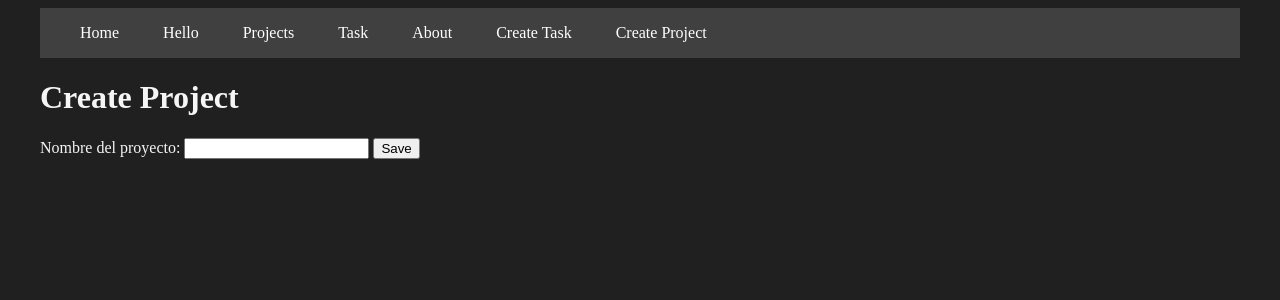
After one commit to sebasgclement/proyectoDjango1, a Django app: page /create_project/ in a window 1280 px wide. The commit adds this page. Shown: the top 300 px of the page. Run offline with Django 4.2, Linux system fonts and the light colour scheme.

Commit message:
tercer commit

```diff
--- a/myapp/forms.py
+++ b/myapp/forms.py
@@ -1,6 +1,9 @@
 from django import forms
 
 class CreateNewTask(forms.Form):
-    title = forms.CharField(label="Título de Tarea: ", max_length=200)
-    description = forms.CharField(label='Descripción de la tarea:',widget=forms.Textarea)
+    title = forms.CharField(label="Título de Tarea: ", max_length=200, widget=forms.TextInput)
+    description = forms.CharField(label='Descripción de la tarea:',widget=forms.TextInput(attrs={'class':'input'}))
     project_id = forms.CharField(label="Proyecto", widget=forms.Select)
+
+class CreateNewProject(forms.Form):
+    name = forms.CharField(label='Nombre del proyecto', max_length=200)
--- /dev/null
+++ b/myapp/static/styles/style.css
@@ -0,0 +1,45 @@
+body{
+    background: #202020;
+    color: whitesmoke;
+}
+
+.navbar{
+
+    background: #404040;
+
+}
+
+.navbar ul li{
+    list-style: none;
+}
+
+.navbar ul{
+    display:inline-flex;
+    justify-content: space-between;
+}
+.navbar ul li a{
+    color: white;
+    text-decoration: none;
+}
+
+.navbar ul li a:hover{
+    color: aquamarine;
+}
+
+.container{
+    max-width: 1200px;
+    margin: auto;
+}
+
+.card{
+    background: whitesmoke;
+    color: black;
+    padding: 10px;
+    margin-bottom: 20px;
+}
+
+.input{
+    background: wheat;
+    padding: 10px;
+    display: block;
+}
--- a/myapp/templates/index.html
+++ b/myapp/templates/index.html
@@ -1,8 +1,12 @@
 {% extends "layouts/base.html" %}
+
+{% load static %}
 
 {% block content %}
 <h1>Bienvenidos a {{title}}</h1>
 
+<img src="{% static 'django-icon.png' %}" alt="" width="70">
+
 <p>Lorem ipsum dolor sit amet consectetur, adipisicing elit. Inventore incidunt iusto, unde explicabo repudiandae nulla excepturi sequi totam rem, architecto, maxime alias natus nostrum tempora quo nesciunt. Aliquid, qui iusto.</p>
 
 {% endblock %}
--- a/myapp/templates/layouts/base.html
+++ b/myapp/templates/layouts/base.html
@@ -1,35 +1,57 @@
-<nav>
+{% load static %}
+
+<!DOCTYPE html>
+<html lang="es">
+<head>
+    <meta charset="UTF-8">
+    <meta name="viewport" content="width=device-width, initial-scale=1.0">
+    <title>Django project</title>
+    <link rel="stylesheet" href="{% static 'styles/style.css' %}">
+</head>
+<body>
+
+    <nav class="navbar container" >
         <ul>
             <li>
-            <a href="/">Home</a>
+                <a href="{% url 'index' %}">Home</a>
             </li>
         </ul>
         <ul>
             <li>
-            <a href="/hello">Hello</a>
+                <a href="{% url 'hello' %}">Hello</a>
             </li>
         </ul>
         <ul>
             <li>
-            <a href="/project">Projects</a>
+                <a href="{% url 'project' %}">Projects</a>
             </li>
         </ul>
         <ul>
             <li>
-            <a href="/task">Task</a>
+                <a href="{% url 'task' %}">Task</a>
             </li>
         </ul>
         <ul>
             <li>
-            <a href="/about">About</a>
+                <a href="{% url 'about' %}">About</a>
             </li>
         </ul>
         <ul>
             <li>
-            <a href="/create_task">Create Task</a>
+                <a href="{% url 'create_task' %}">Create Task</a>
+            </li>
+        </ul>
+        <ul>
+            <li>
+                <a href="{% url 'create_project' %}">Create Project</a>
             </li>
         </ul>
     </nav>
 
+    <main class="container">
         {% block content %}
         {% endblock %}
+    </main>
+
+</body>
+</html>
--- /dev/null
+++ b/myapp/templates/project/create_project.html
@@ -0,0 +1,13 @@
+{% extends 'layouts/base.html' %}
+
+{% block content %}
+<h1>Create Project</h1>
+
+<form method="POST">
+    {% csrf_token %}
+
+    {{form}}
+    <button>Save</button>
+</form>
+
+{% endblock %}
--- a/myapp/templates/projects.html
+++ b/myapp/templates/project/projects.html
@@ -4,7 +4,11 @@
 <h1>Project</h1>
 
 {% for project in projects %}
-<h2>* {{project.name}}</h2>
+<article class="card">
+    <a href="{% url 'project_detail' project.id %}">
+        <h1> {{project.name}}</h1>
+    </a>
+</article>
 {% endfor %}
 
 {% endblock %}
--- a/myapp/urls.py
+++ b/myapp/urls.py
@@ -2,10 +2,12 @@ from django.urls import path
 from . import views
 
 urlpatterns=[
-    path('', views.index),
-    path('hello/', views.hello),
-    path('about/', views.about),
-    path('project/', views.project),
-    path('task/', views.task),
-    path('create_task/', views.create_task)
+    path('/', views.index, name='index'),
+    path('hello/', views.hello, name='hello'),
+    path('about/', views.about, name='about'),
+    path('project/', views.project, name='project'),
+    path('project/<int:id>', views.project_detail, name='project_detail'),
+    path('task/', views.task, name='task'),
+    path('create_task/', views.create_task, name='create_task'),
+    path('create_project/', views.create_project, name='create_project')
 ]
--- a/myapp/views.py
+++ b/myapp/views.py
@@ -1,7 +1,7 @@
-from django.shortcuts import render, redirect
+from django.shortcuts import render, redirect, get_object_or_404
 #from django.http import HttpResponse, JsonResponse
 from .models import Project, Task
-from .forms import CreateNewTask
+from .forms import CreateNewTask, CreateNewProject
 
 # Create your views here.
 def index(request):
@@ -18,13 +18,13 @@ def about(request):
 
 def project(request):
     projects = Project.objects.all()
-    return render(request, 'projects.html',{
+    return render(request, 'project/projects.html',{
         'projects':projects
     } )
 
 def task(request):
     tasks = Task.objects.all()
-    return render(request, 'task.html', {
+    return render(request, 'task/task.html', {
         'tasks': tasks
     })
 
@@ -39,11 +39,28 @@ def create_task(request):
 
 def create_task(request):
     if request.method == 'GET':
-        return render(request, "create_task.html", {
+        return render(request, "task/create_task.html", {
             'form':CreateNewTask()
         })
     else:
         Task.objects.create(title=request.POST['title'],
                             description=request.POST['description'],
                             project= request.POST['project_id'])
-        return redirect('/task/')
+        return redirect('task')
+
+def create_project(request):
+    if request.method == 'GET':
+        return render(request, 'project/create_project.html', {
+        'form' : CreateNewProject
+        })
+    else:
+        Project.objects.create(name=request.POST['name'])
+        return redirect('project')
+
+def project_detail(request, id):
+    project = get_object_or_404(Project, id=id)
+    tasks = Task.objects.filter(project_id=id)
+    return render(request, 'project/detail.html', {
+        'project': project,
+        'tasks': tasks
+    })
```
Also changed, not shown: myapp/templates/project/detail.html (added, +11 -0 lines), db.sqlite3, myapp/static/django-icon.png (added), myapp/templates/task/create_task.html (renamed from myapp/templates/create_task.html), myapp/templates/task/task.html (renamed from myapp/templates/task.html). Lines whose indentation alone changed are shown as unchanged.
